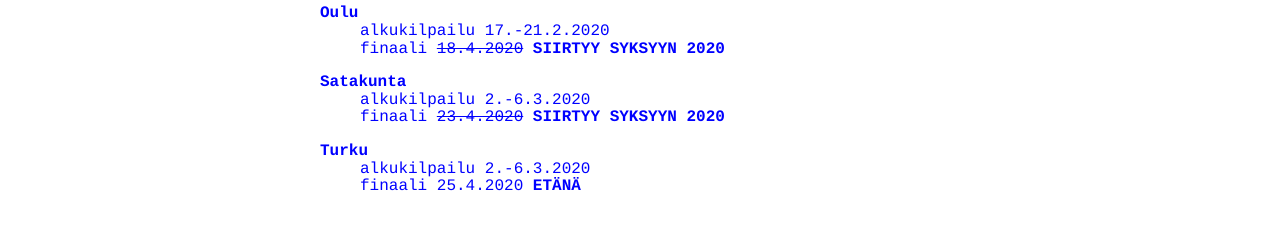
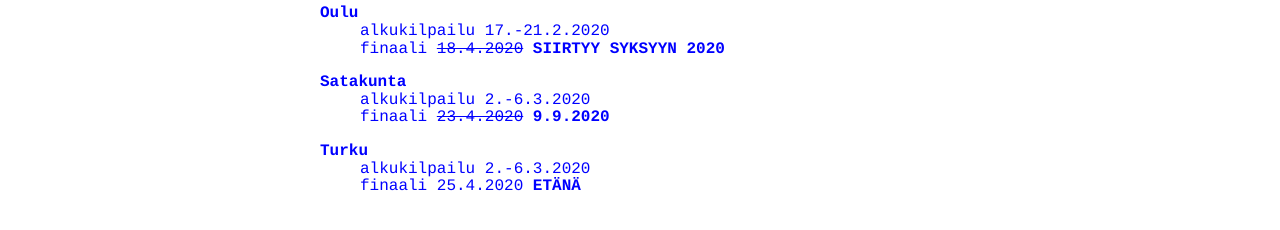
Before and after one commit to matematiikkakilpailut/matematiikkakilpailut.github.io, a Jekyll site: the page built from seiskat/index.html, in a window 1280 px wide. Shown: the part 475-705 px from the top of the page. Built offline with Jekyll 4.4.1, drawn with Linux system fonts in a browser that asks for light colours.

Commit message:
Update index.html
satakunta aikataulu

```diff
--- a/seiskat/index.html
+++ b/seiskat/index.html
@@ -24,7 +24,7 @@
   <dd>finaali <strike>18.4.2020</strike><b> SIIRTYY SYKSYYN 2020</b></dd>
   <dt><strong>Satakunta</strong></dt>
   <dd>alkukilpailu 2.-6.3.2020</dd>
-  <dd>finaali <strike>23.4.2020</strike><b> SIIRTYY SYKSYYN 2020</b></dd>
+  <dd>finaali <strike>23.4.2020</strike><b> 9.9.2020</b></dd>
   <dt><strong>Turku</strong></dt>
   <dd>alkukilpailu 2.-6.3.2020</dd>
   <dd>finaali 25.4.2020<b> ETÄNÄ</b></dd>
```
